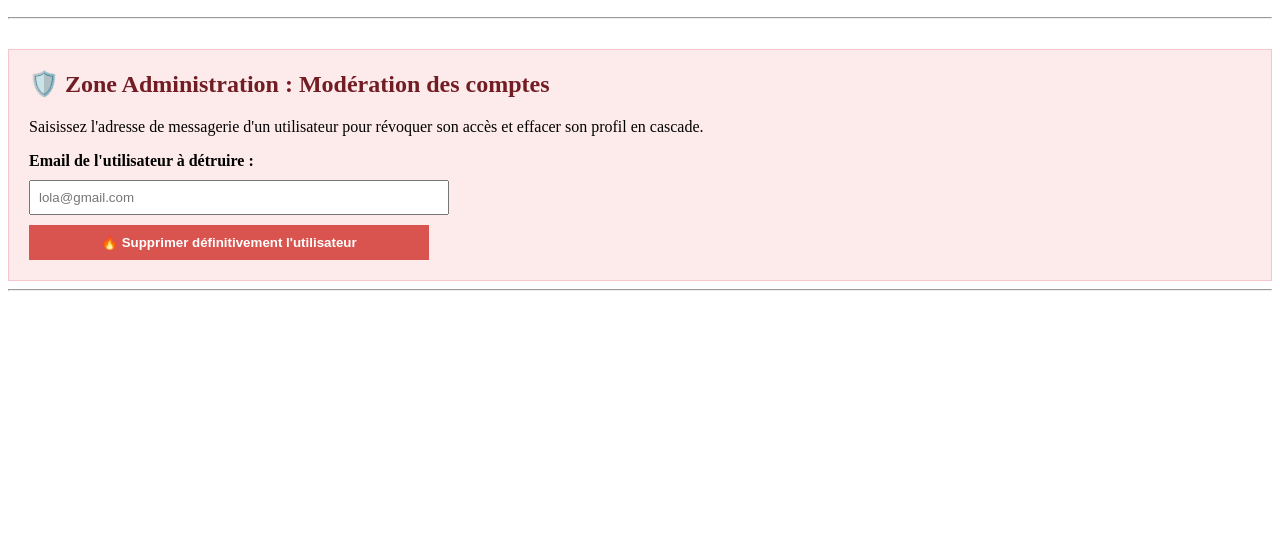
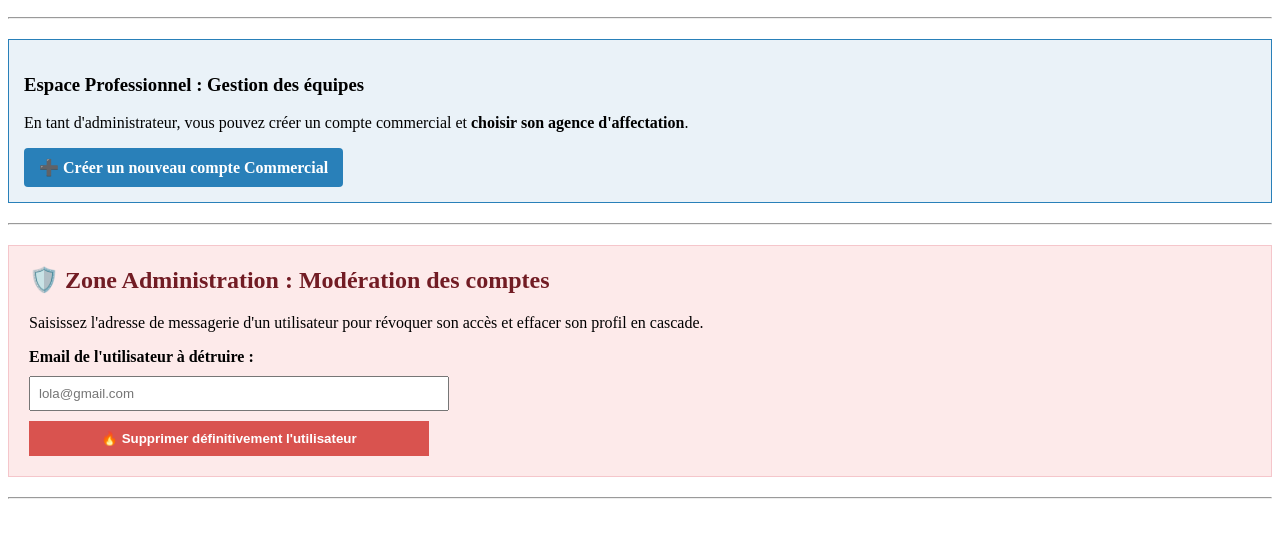
Before and after one commit to Smith06S/Projet-Fil-Rouge-B2, a Flask app: page /profil in a window 1280 px wide. Shown: the part 197-735 px from the top of the page. Run offline with Flask 3, Linux system fonts and the light colour scheme; the visitor is signed in with stand-in values (Sample User, id 1); data that the repository does not hold is empty; some libraries are stand-ins or nearby versions.

Commit message:
feature delete and create commercial user

```diff
--- a/controllers/dashboard_controller.py
+++ b/controllers/dashboard_controller.py
@@ -65,7 +65,7 @@ def ajouter_commercial():
         prenom = request.form.get('fname')
         email = request.form.get('email')
         password = request.form.get('password')
-        confirm_password = request.form.get('confirm_password') # Double vérification
+        confirm_password = request.form.get('confirm_password')
         telephone = request.form.get('phone')
 
         if password != confirm_password:
@@ -84,10 +84,11 @@ def ajouter_commercial():
         try:
             repo_user.create_commercial(nom, prenom, email, password, telephone, id_agence, matricule)
             flash(f"Le commercial {prenom} {nom} a été créé avec le matricule {matricule}.", "success")
-            return redirect(url_for('dashboard.voir_dashboard'))
+            return redirect(url_for('auth.voir_profil')) # <-- MODIFICATION : Redirection vers le profil
         except Exception as e:
             conn.rollback()
             flash(f"Erreur de création du compte : {e}", "error")
+            return redirect(url_for('auth.voir_profil')) # <-- MODIFICATION : Redirection vers le profil en cas d'échec
 
     agences = repo_agence.find_all()
     conn.close()
--- a/templates/profil.html
+++ b/templates/profil.html
@@ -12,8 +12,25 @@
 
 <hr>
 
+<!-- BLOC RE-LOCALISÉ : GESTION DES ÉQUIPES / CRÉATION DE COMMERCIAL -->
+{% if session.get('role') in ['admin', 'commercial'] %}
+    <div style="background: #eaf2f8; padding: 15px; border: 1px solid #2980b9; margin-top: 20px; margin-bottom: 20px;">
+        <h3>Espace Professionnel : Gestion des équipes</h3>
+        {% if session.get('role') == 'admin' %}
+            <p>En tant d'administrateur, vous pouvez créer un compte commercial et <strong>choisir son agence d'affectation</strong>.</p>
+        {% else %}
+            <p>En tant que commercial, vous pouvez créer un collègue qui sera <strong>automatiquement rattaché à votre propre agence (Agence #{{ session.get('id_agence') }})</strong>.</p>
+        {% endif %}
+        <a href="{{ url_for('dashboard.ajouter_commercial') }}" style="background: #2980b9; color: white; padding: 10px 15px; text-decoration: none; font-weight: bold; display: inline-block; border-radius: 4px;">
+            ➕ Créer un nouveau compte Commercial
+        </a>
+    </div>
+    <hr>
+{% endif %}
+
+<!-- SECTION PRIVILÈGE ADMIN : MODÉRATION DES COMPTES PAR EMAIL -->
 {% if session.get('role') == 'admin' %}
-    <div style="background: #fdeaea; border: 1px solid #f5c6cb; padding: 20px; margin-top: 30px;">
+    <div style="background: #fdeaea; border: 1px solid #f5c6cb; padding: 20px; margin-top: 20px; margin-bottom: 20px;">
         <h2 style="color: #721c24; margin-top: 0;">🛡️ Zone Administration : Modération des comptes</h2>
         <p>Saisissez l'adresse de messagerie d'un utilisateur pour révoquer son accès et effacer son profil en cascade.</p>
 
@@ -26,6 +43,7 @@
     <hr>
 {% endif %}
 
+<!-- SECTION CLIENTS : FAVORIS -->
 {% if session.get('role') == 'client' %}
     <h2>⭐ Vos Favoris</h2>
     <div style="display: flex; flex-wrap: wrap; gap: 15px;">
@@ -39,7 +57,7 @@
                 </form>
             </div>
         {% else %}
-            <p>Aucun bien enregistré.</p>
+            <p>Aucun bien enregistré dans vos favoris.</p>
         {% endfor %}
     </div>
 {% endif %}
```
Also changed, not shown: templates/ajouterCommercial.html (+9 -0 lines).
